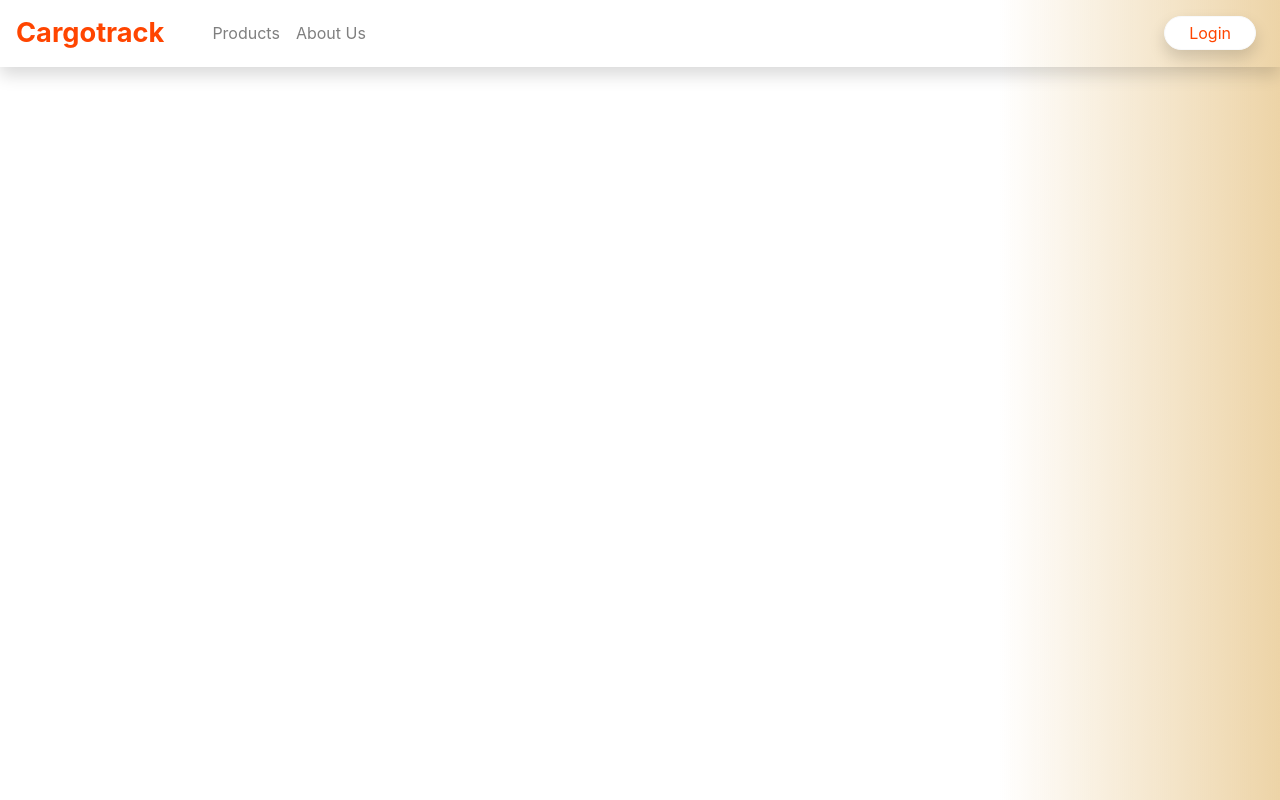
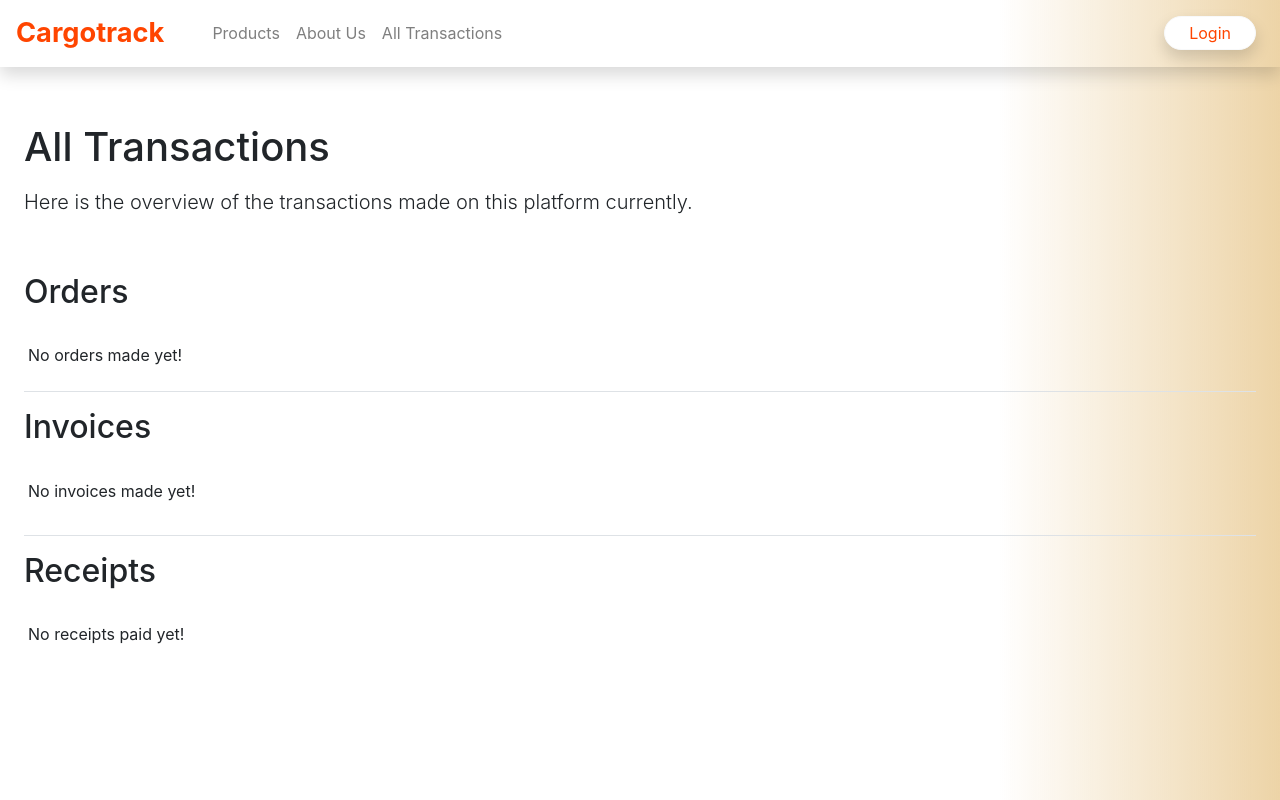
Before and after one commit to KenjxJJ/green-connection-app, a React (Create React App) app: page /transactions in a window 1280 px wide. Built offline with nearby package versions, Linux system fonts and the light colour scheme; no server answers.

Commit message:
Add a transaction page[#176687106][#176687109][176687110]

```diff
--- a/src/App.jsx
+++ b/src/App.jsx
@@ -4,6 +4,7 @@ import { BrowserRouter as Router, Switch, Route } from "react-router-dom";
 import HomePage from "./pages/HomePage";
 import LoginPage from "./pages/LoginPage";
 import AboutUsPage from "./pages/AboutUsPage";
+import TransactionsPage  from "./pages/TransactionsPage";
 import TraceProductPage from "./pages/TraceProductPage";
 import ProductDetailsPage from "./pages/ProductDetailsPage";
 import ProductsPage from "./pages/ProductsPage";
@@ -22,6 +23,7 @@ const App = () => {
             <Route exact path="/" component={HomePage} />
             <Route path="/trace" component={TraceProductPage} />
             <Route path="/about-us" component={AboutUsPage} />
+            <Route path="/transactions" component={TransactionsPage} />
             <Route path="/login" component={LoginPage} />
             <Route path="/create-package" component={CreateNewPackage} />
             <Route path="/add-product" component={AddNewProductPage} />
--- /dev/null
+++ b/src/components/Invoices.jsx
@@ -0,0 +1,27 @@
+import React, {useState} from "react";
+
+const Invoices = () => {
+
+const [invoicesCreated, setInvoicesCreated] = useState(null)
+
+  return (
+    <>
+      <section className="py-3 border-bottom">
+        <header>
+          <h2>Invoices</h2>
+        </header>
+        <main className="mt-3">
+          {invoicesCreated ? (
+            <section className="card p-3"> Invoice One. </section>
+          ) : (
+            <section className="text-hidden py-3 px-1">
+              No invoices made yet!
+            </section>
+          )}
+        </main>
+      </section>
+    </>
+  );
+};
+
+export default Invoices;
--- a/src/components/Navigation.jsx
+++ b/src/components/Navigation.jsx
@@ -30,6 +30,9 @@ const Navigation = () => {
             <NavItem>
               <NavLink href="/about-us">About Us</NavLink>
             </NavItem>
+            <NavItem>
+              <NavLink href="/transactions">All Transactions</NavLink>
+            </NavItem>
           </Nav>
           <Nav className="ml-3 ml-md-auto" navbar>
             <NavItem>
--- /dev/null
+++ b/src/components/Orders.jsx
@@ -0,0 +1,24 @@
+import React, { useState } from "react";
+
+const Orders = () => {
+  const [ordersMade, setOrderMade] = useState(null);
+
+  return (
+    <>
+      <section className="py-2 border-bottom">
+        <header>
+          <h2>Orders</h2>
+        </header>
+        <main className="mt-3">
+          {ordersMade ? (
+            <section className="card p-3"> Order One. </section>
+          ) : (
+            <section className="text-hidden py-3 px-1">No orders made yet!</section>
+          )}
+        </main>
+      </section>
+    </>
+  );
+};
+
+export default Orders;
--- /dev/null
+++ b/src/components/Receipts.jsx
@@ -0,0 +1,27 @@
+import React, {useState} from "react";
+
+const Receipts = () => {
+
+    const [receiptsPaid, setReceiptsPaid] = useState(null)
+
+  return (
+    <>
+      <section className="py-3">
+        <header>
+          <h2>Receipts</h2>
+        </header>
+        <main className="mt-3">
+          {receiptsPaid ? (
+            <section className="card p-3"> Receipt One. </section>
+          ) : (
+            <section className="text-hidden py-3 px-1">
+              No receipts paid yet!
+            </section>
+          )}
+        </main>
+      </section>
+    </>
+  );
+};
+
+export default Receipts;
--- /dev/null
+++ b/src/pages/TransactionsPage.jsx
@@ -0,0 +1,27 @@
+import React from "react";
+import Invoices from "../components/Invoices";
+import Receipts from "../components/Receipts";
+import Orders from "../components/Orders";
+
+const TransactionsPage = () => {
+  return (
+    <>
+      <section className="px-4 py-3 transactions-page">
+        <header className="transaction-header lead py-4 my-2">
+          <h1 className="py-2"> All Transactions</h1>
+          <p>
+            Here is the overview of the transactions made on this platform
+            currently.
+          </p>
+        </header>
+        <main>
+          <Orders />
+          <Invoices />
+          <Receipts />
+        </main>
+      </section>
+    </>
+  );
+};
+
+export default TransactionsPage;
```
Also changed, not shown: 1 other file (tests, documents, lock files or other folders).
